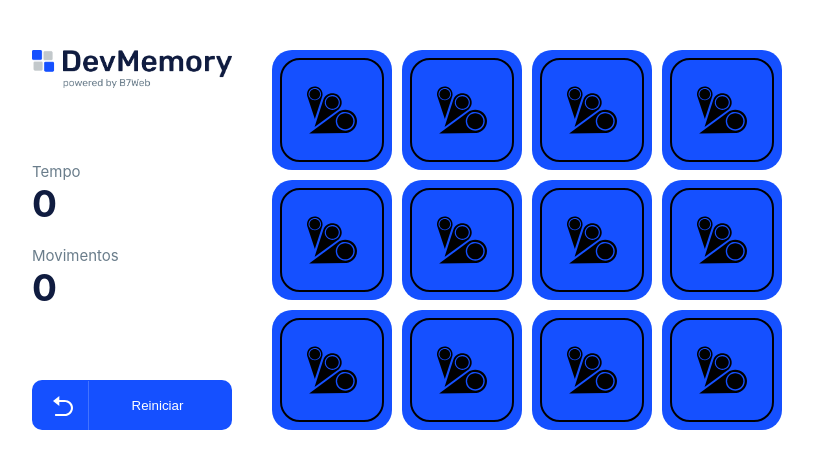
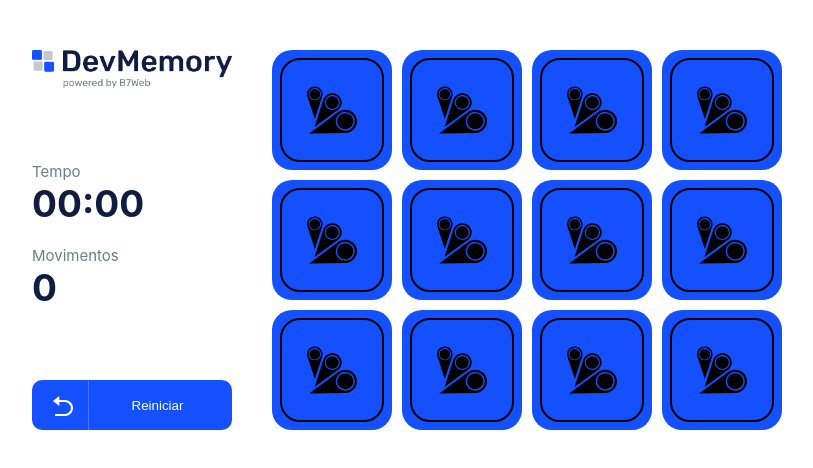
Before and after one commit to RicarGit/React-Memory-Game, a React (Create React App) app: page / in a window 1280 px wide. Shown: the top 468 px of the page, without its empty margins (233-1046 px from the left). Built offline with nearby package versions, Linux system fonts and the light colour scheme.

Commit message:
Passing the function to format the time to the component GameInfoItem

```diff
--- a/src/App.tsx
+++ b/src/App.tsx
@@ -10,6 +10,7 @@ import { CardStatus } from './types/CardStatus'
 import { CardItem } from './components/CardItem'
 
 import { cards } from './utils/cards'
+import { formatTimeElapsed } from './utils/formatTimeElapsed'
 
 const App = () => {
 
@@ -86,7 +87,7 @@ const App = () => {
         </C.LogoLink>
 
         <C.InfoArea>
-          <GameInfoItem label='Tempo' value={timeElapsed.toString()} />
+          <GameInfoItem label='Tempo' value={formatTimeElapsed(timeElapsed)} />
           <GameInfoItem label='Movimentos' value={moveCount.toString()} />
         </C.InfoArea>
 
```
